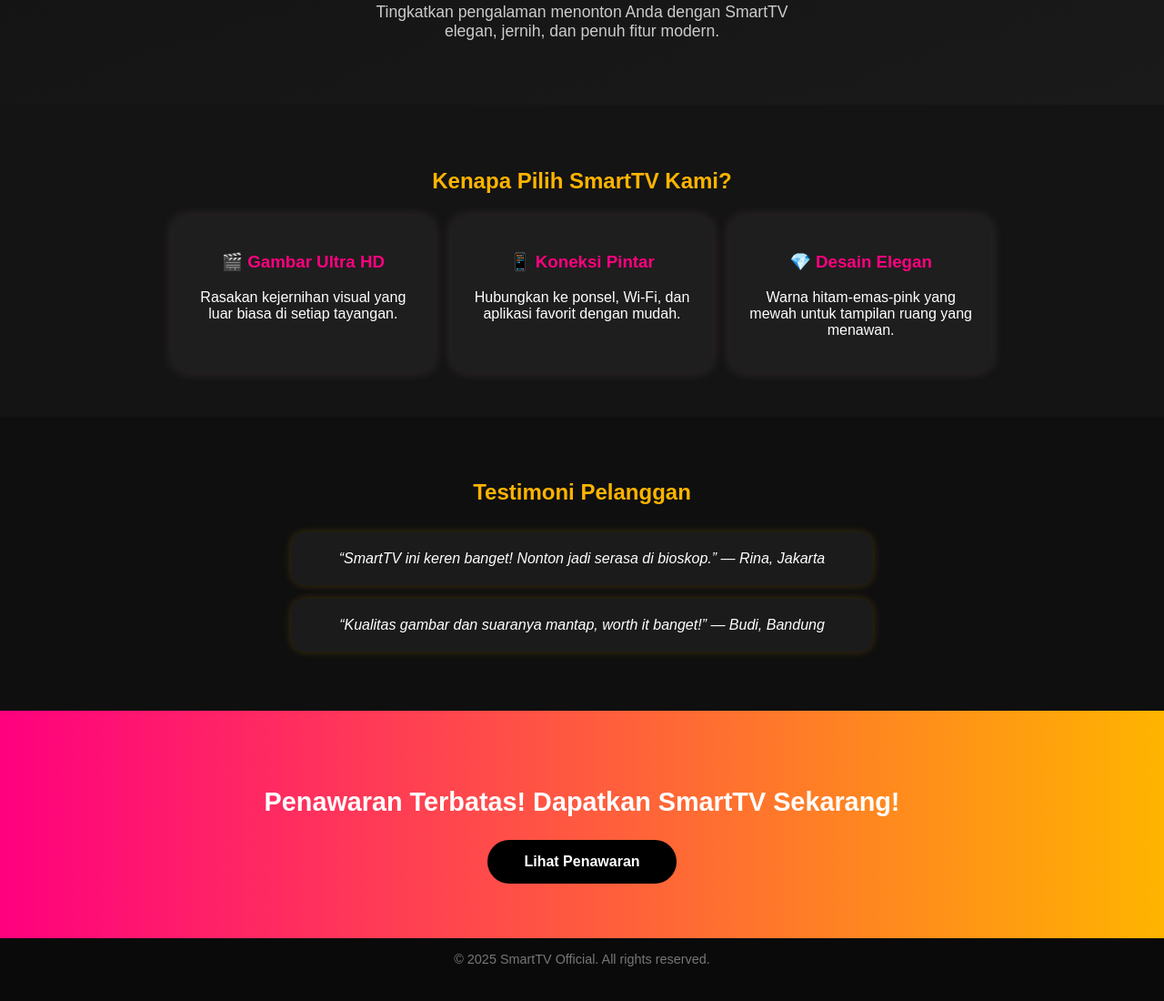
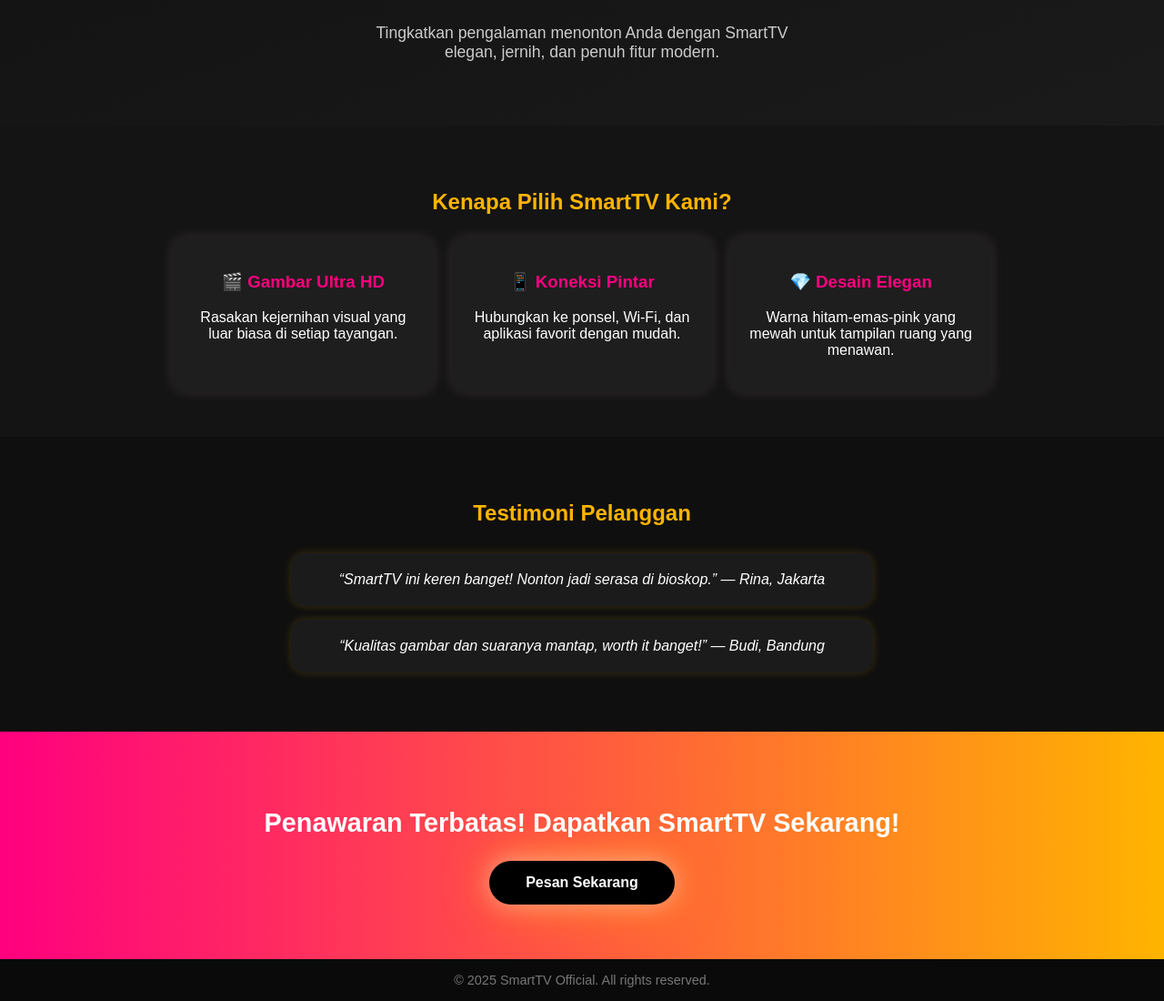
Before and after one commit to MrTracked/SmartTv-LandingPage, a plain HTML site: page index.html in a window 1280 px wide. Shown: the part 379-1479 px from the top of the page at 91% size. Before the commit the page ends 1456 px from the top, so only its background shows below. Drawn offline with Linux system fonts and the light colour scheme.

Commit message:
Update index.html

```diff
--- a/index.html
+++ b/index.html
@@ -10,6 +10,7 @@
       font-family: "Poppins", sans-serif;
       background-color: #0a0a0a;
       color: #fff;
+      overflow-x: hidden;
     }
 
     header {
@@ -28,9 +29,9 @@
     }
 
     .hero img {
-      width: 220px;
+      width: 250px;
       border-radius: 20px;
-      box-shadow: 0 0 25px rgba(255, 192, 203, 0.4);
+      box-shadow: 0 0 30px rgba(255, 192, 203, 0.4);
     }
 
     .hero h1 {
@@ -120,11 +121,23 @@
       font-weight: bold;
       border-radius: 30px;
       transition: 0.3s;
+      position: relative;
+      box-shadow: 0 0 20px rgba(255, 192, 203, 0.3);
+      animation: glow 2s infinite ease-in-out;
     }
 
     .cta a:hover {
       background: #222;
       transform: scale(1.05);
+    }
+
+    @keyframes glow {
+      0%, 100% {
+        box-shadow: 0 0 15px rgba(255, 192, 203, 0.3), 0 0 30px rgba(255, 180, 0, 0.3);
+      }
+      50% {
+        box-shadow: 0 0 25px rgba(255, 192, 203, 0.6), 0 0 50px rgba(255, 180, 0, 0.6);
+      }
     }
 
     footer {
@@ -134,21 +147,33 @@
       color: #777;
       font-size: 0.9em;
     }
+
+    /* ANIMASI SCROLL */
+    [data-animate] {
+      opacity: 0;
+      transform: translateY(40px);
+      transition: all 0.8s ease;
+    }
+
+    [data-animate].visible {
+      opacity: 1;
+      transform: translateY(0);
+    }
   </style>
 </head>
 <body>
 
-  <header>
+  <header data-animate>
     🌟 SmartTV Official 🌟
   </header>
 
-  <section class="hero">
-    <img src="https://upload.wikimedia.org/wikipedia/commons/2/26/Smart_TV.png" alt="SmartTV" />
+  <section class="hero" data-animate>
+    <img src="https://images.unsplash.com/photo-1606813903258-94f28b49e5a8?w=800" alt="SmartTV" />
     <h1>TV Pintar, Kualitas Premium!</h1>
     <p>Tingkatkan pengalaman menonton Anda dengan SmartTV elegan, jernih, dan penuh fitur modern.</p>
   </section>
 
-  <section class="features">
+  <section class="features" data-animate>
     <h2>Kenapa Pilih SmartTV Kami?</h2>
     <div class="grid">
       <div class="feature">
@@ -166,20 +191,35 @@
     </div>
   </section>
 
-  <section class="testimoni">
+  <section class="testimoni" data-animate>
     <h2>Testimoni Pelanggan</h2>
     <div class="testi-box">“SmartTV ini keren banget! Nonton jadi serasa di bioskop.” — Rina, Jakarta</div>
     <div class="testi-box">“Kualitas gambar dan suaranya mantap, worth it banget!” — Budi, Bandung</div>
   </section>
 
-  <section class="cta">
+  <section class="cta" data-animate>
     <h2>Penawaran Terbatas! Dapatkan SmartTV Sekarang!</h2>
-    <a href="https://mrtracked.github.io/SmartTv/" target="_blank">Lihat Penawaran</a>
+    <a href="https://mrtracked.github.io/SmartTv/" target="_blank">Pesan Sekarang</a>
   </section>
 
-  <footer>
+  <footer data-animate>
     © 2025 SmartTV Official. All rights reserved.
   </footer>
 
+  <script>
+    // Animasi scroll
+    const elements = document.querySelectorAll('[data-animate]');
+    const observer = new IntersectionObserver(entries => {
+      entries.forEach(entry => {
+        if (entry.isIntersecting) {
+          entry.target.classList.add('visible');
+          observer.unobserve(entry.target);
+        }
+      });
+    }, { threshold: 0.2 });
+
+    elements.forEach(el => observer.observe(el));
+  </script>
+
 </body>
 </html>
```
